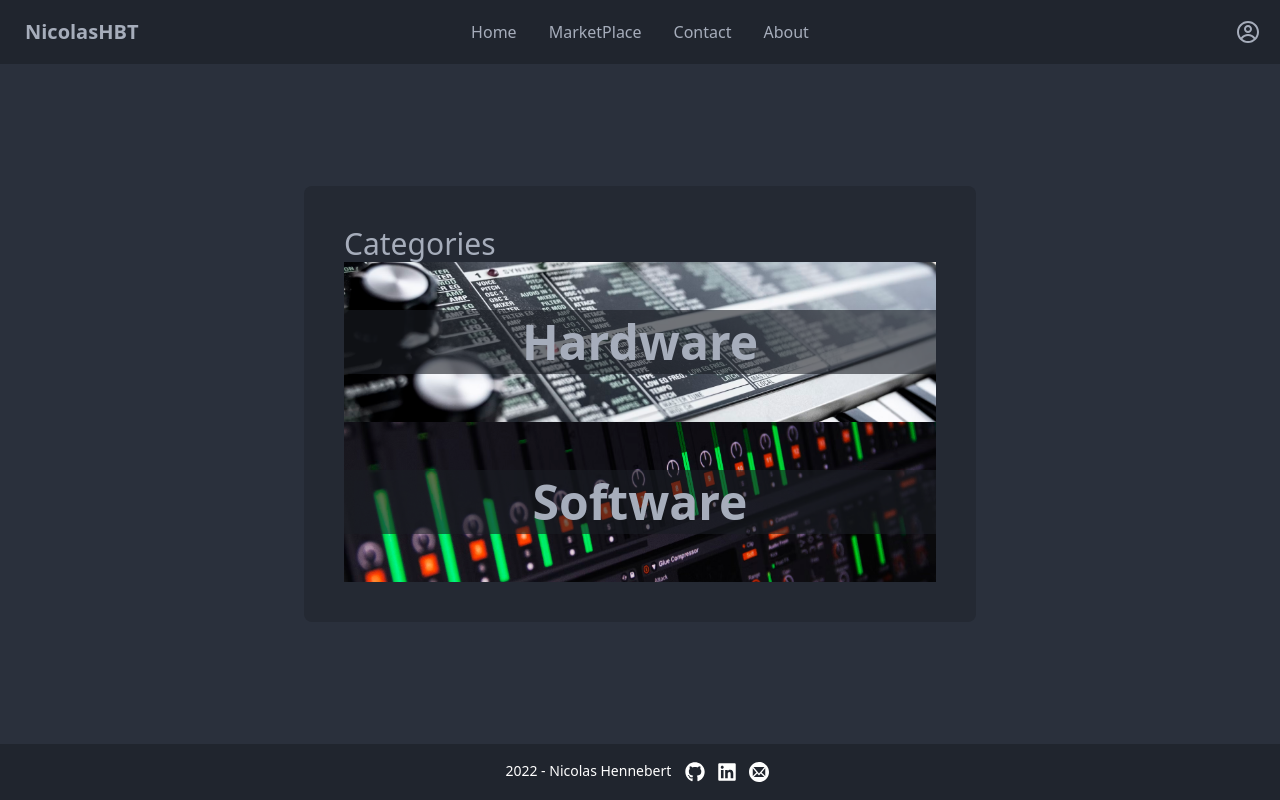
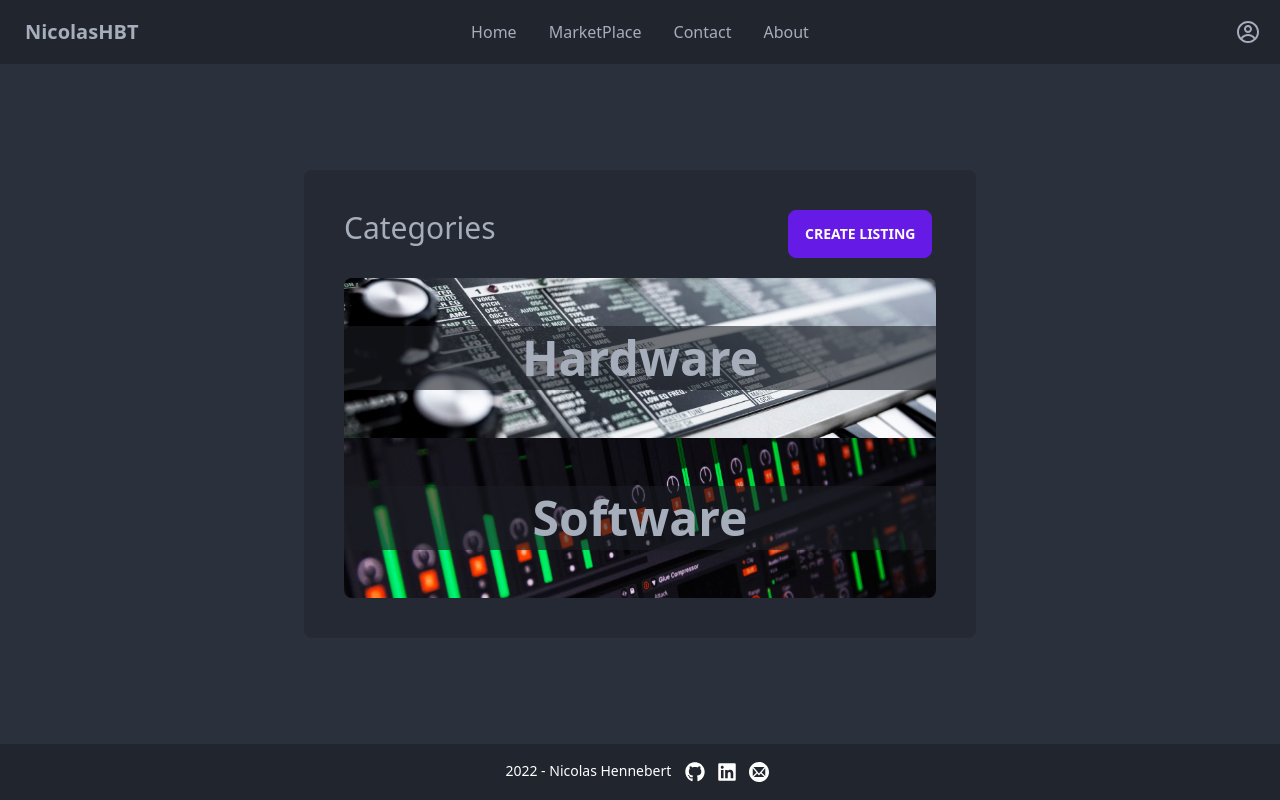
Before and after one commit to nicolashbt/nicolashbt, a React (Create React App) app: page /marketplace in a window 1280 px wide. Built offline with nearby package versions, Linux system fonts and the light colour scheme; no server answers.

Commit message:
improve layout

```diff
--- a/src/pages/marketplace/Marketplace.jsx
+++ b/src/pages/marketplace/Marketplace.jsx
@@ -5,10 +5,15 @@ import softwareCategoryImage from "../../assets/softwareSynth.avif";
 function Marketplace() {
   return (
     <div>
-      <h3 className="text-3xl">Categories</h3>
+      <div className="mb-5 flex flex-row">
+        <h3 className="text-3xl basis-3/4">Categories</h3>
+        <Link to="/create-listing">
+          <button className="btn btn-primary">Create listing</button>
+        </Link>
+      </div>
       <Link to="/category/hardware">
         <div
-          className="hero h-40"
+          className="hero h-40 rounded-t-lg"
           style={{ backgroundImage: `url(${hardwareCategoryImage})` }}
         >
           <div className="hero-overlay bg-opacity-60 h-2/5"></div>
@@ -22,7 +27,7 @@ function Marketplace() {
 
       <Link to="/category/software">
         <div
-          className="hero h-40"
+          className="hero h-40 rounded-b-lg"
           style={{ backgroundImage: `url(${softwareCategoryImage})` }}
         >
           <div className="hero-overlay bg-opacity-60 h-2/5"></div>
```
